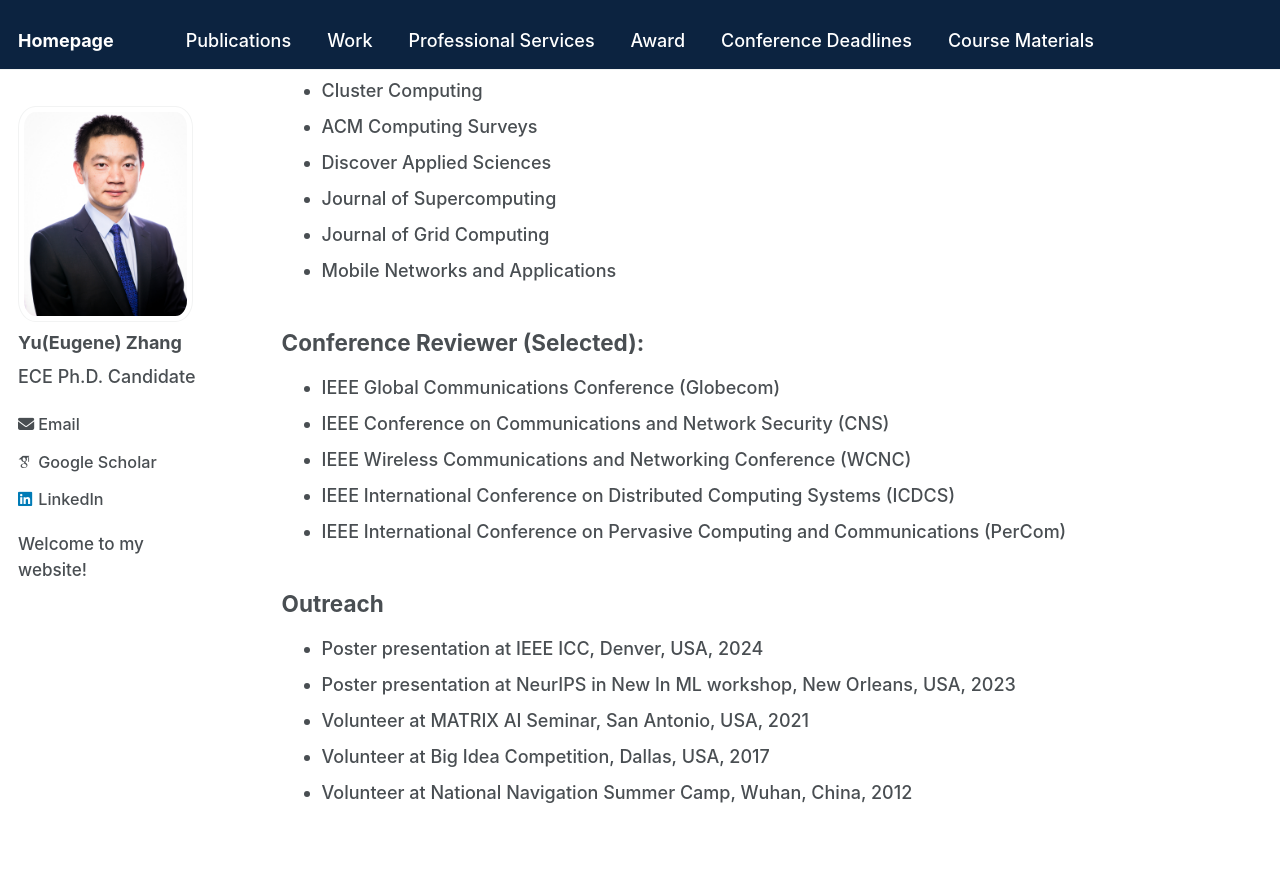
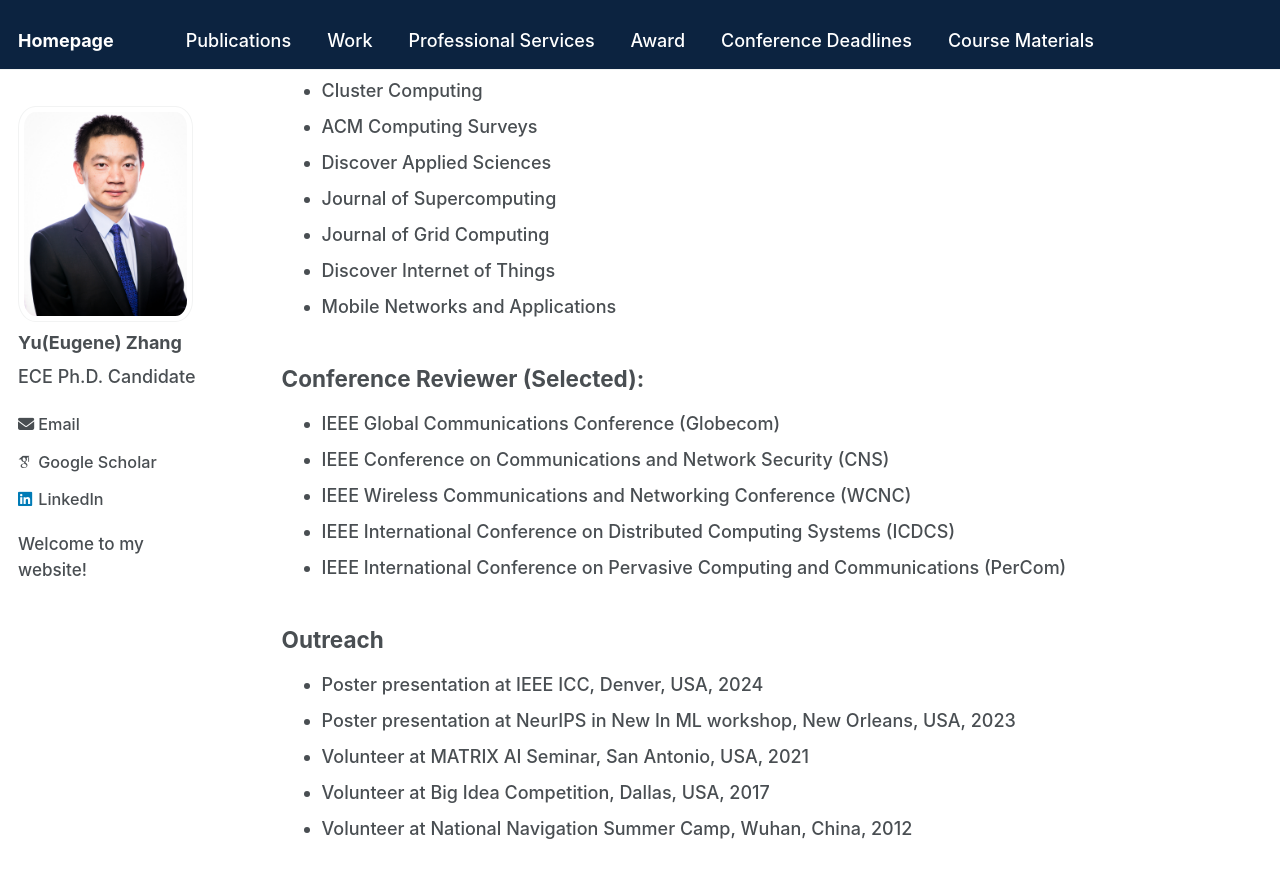
Before and after one commit to Yu-Zhang-Eugene/yu-zhang-eugene.github.io, a Jekyll site: the page built from _pages/professional-services.md, in a window 1280 px wide and 900 px high, scrolled down 750 px. Shown: the top 878 px of the window. Built offline with Jekyll 4.4.1, drawn with Linux system fonts in a browser that asks for light colours; some web fonts are replaced; a script that is not in the unit is left out.

Commit message:
modified:   _pages/professional-services.md

```diff
--- a/_pages/professional-services.md
+++ b/_pages/professional-services.md
@@ -28,6 +29,7 @@ Journal Reviewer (Selected):
 - Discover Applied Sciences
 - Journal of Supercomputing
 - Journal of Grid Computing
+- Discover Internet of Things
 - Mobile Networks and Applications
 
 
```
Also changed, not shown: other parts of _pages/professional-services.md (+1 -0 lines).
